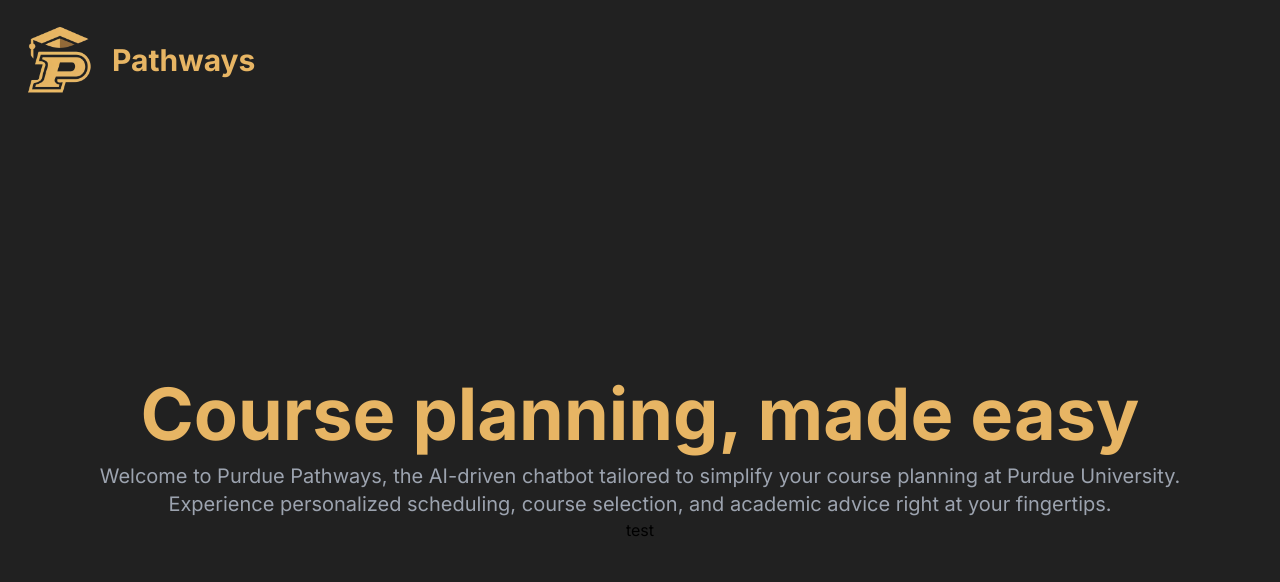
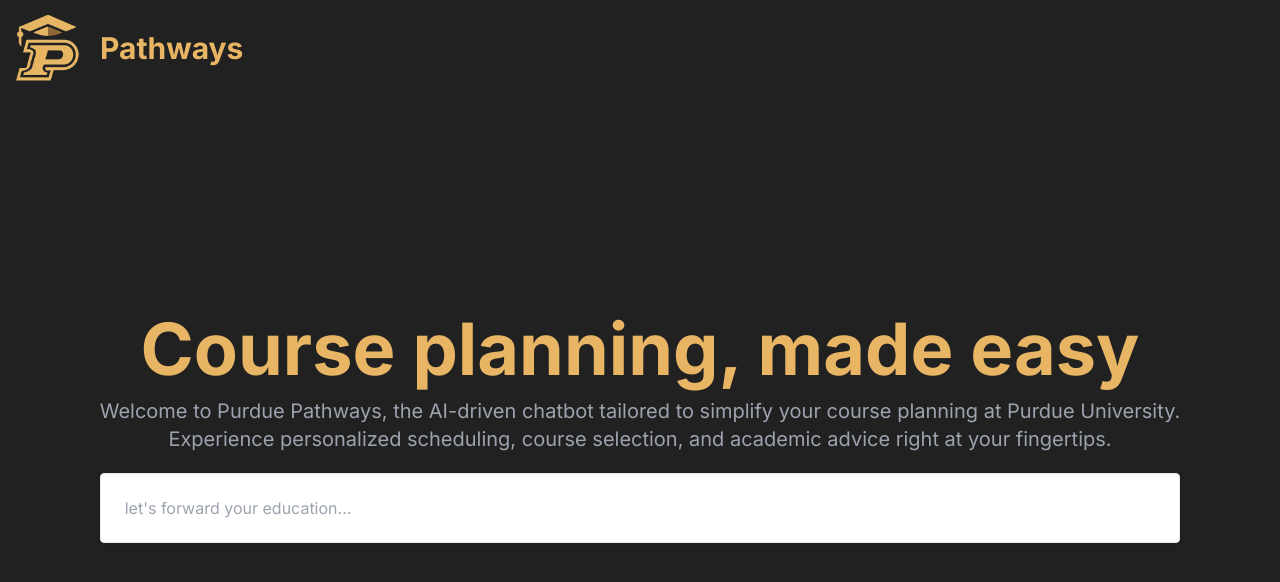
Before and after one commit to vrajpatel-18/purdue-pathways, a Next.js app in the folder pp-frontend/: page / in a window 1280 px wide. Shown: the top 582 px of the page. Built offline with nearby package versions, Linux system fonts and the light colour scheme.

Commit message:
landing page done

```diff
--- a/pp-frontend/src/app/page.js
+++ b/pp-frontend/src/app/page.js
@@ -4,7 +4,7 @@
 export default function Home() {
   return (
     <div className="flex min-h-screen flex-col bg-[#212121]">
-      <header className="p-5">
+      <header className="p-2">
         <div className="flex items-center">
           <Image src={logo} alt="Pathways logo" width={80} height={60} />
           <span className="text-3xl font-bold text-[#e7b564] ml-3">
@@ -12,7 +12,7 @@
           </span>
         </div>
       </header>
-      <main className="flex-grow flex items-center justify-center">
+      <main className="flex-grow flex items-center justify-center mb-10">
         <div className="text-center mb-30">
           <h1 className="text-7xl font-bold text-[#e7b564] mb-3">
             Course planning, made easy
@@ -26,7 +26,13 @@
             Experience personalized scheduling, course selection, and academic
             advice right at your fingertips.
           </p>
-          test
+
+          <input
+            class="shadow appearance-none border rounded p-6 w-full text-gray-700 leading-tight focus:outline-none focus:shadow-outline mt-5"
+            id="userPrompt"
+            type="text"
+            placeholder="let's forward your education..."
+          />
         </div>
       </main>
     </div>
```
